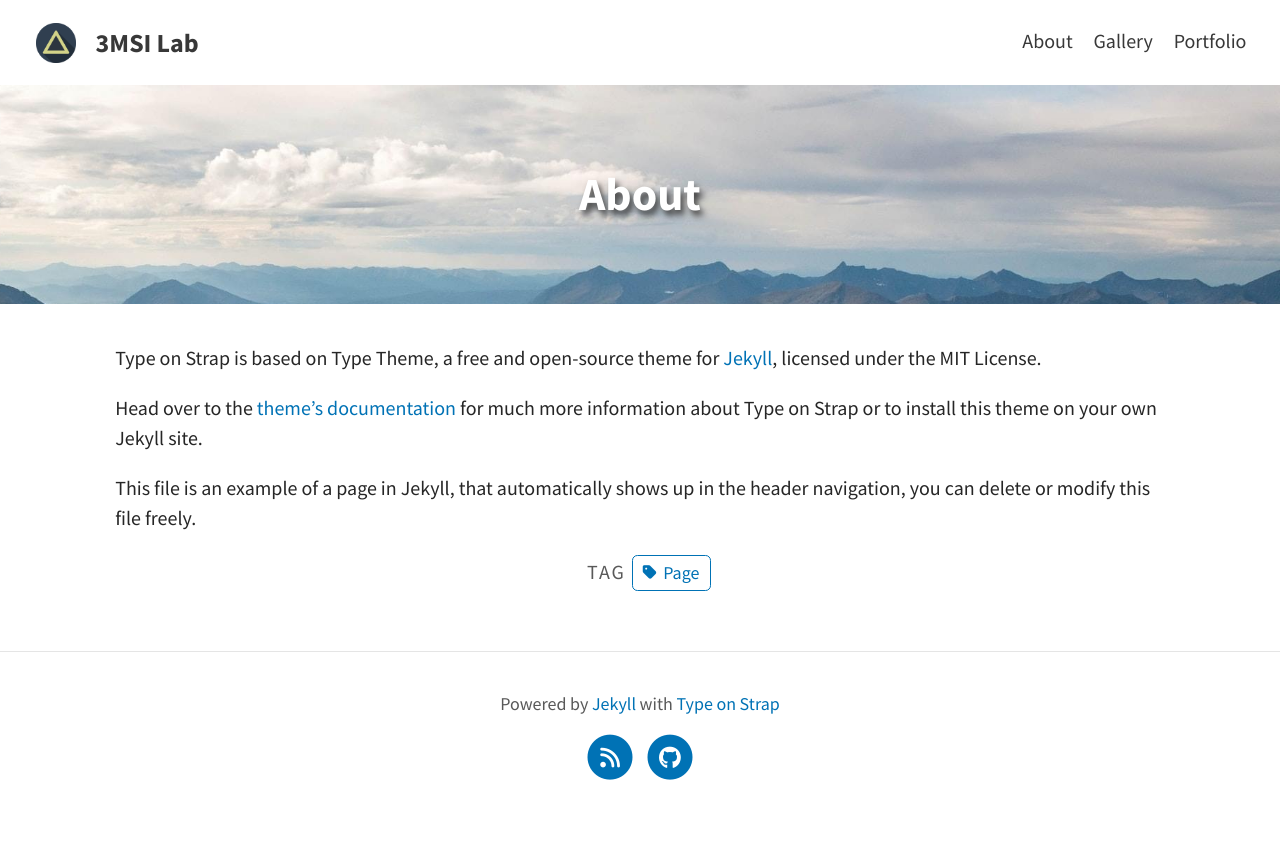
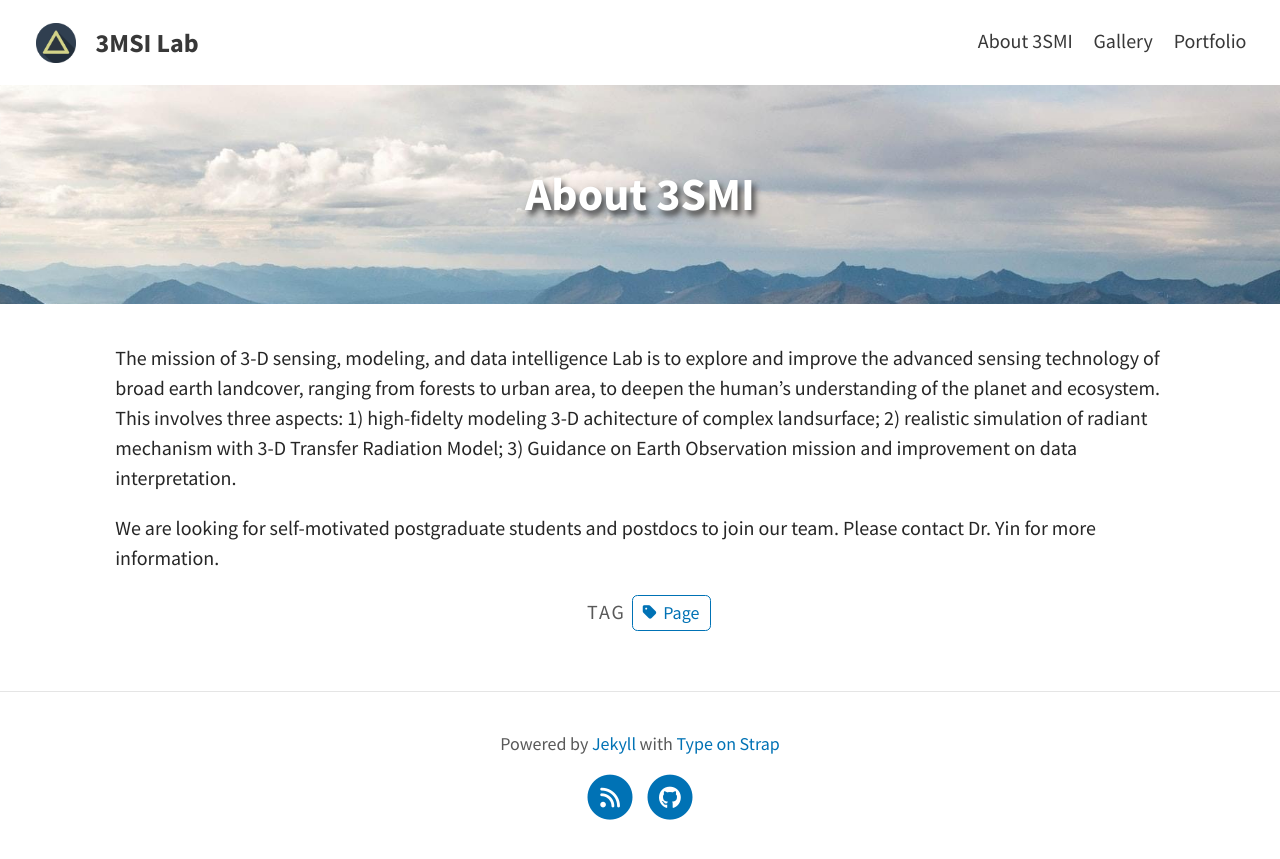
Before and after one commit to ZhouCailin/yinlab, a Jekyll site: the page built from pages/about.md, in a window 1280 px wide. Shown: the top 859 px of the page. Built offline with Jekyll 4.4.1, drawn with Linux system fonts in a browser that asks for light colours; a script that is not in the unit is left out.

Commit message:
Update about.md

```diff
--- a/pages/about.md
+++ b/pages/about.md
@@ -1,13 +1,11 @@
 ---
 layout: page
-title: About
+title: About 3SMI
 permalink: /about/
 feature-img: "assets/img/pexels/travel.jpeg"
 tags: [Page]
 ---
 
-Type on Strap is based on Type Theme, a free and open-source theme for [Jekyll](http://jekyllrb.com/), licensed under the MIT License.
+The mission of 3-D sensing, modeling, and data intelligence Lab is to explore and improve the advanced sensing technology of broad earth landcover, ranging from forests to urban area, to deepen the human's understanding of the planet and ecosystem. This involves three aspects: 1) high-fidelty modeling 3-D achitecture of complex landsurface; 2) realistic simulation of radiant mechanism with 3-D Transfer Radiation Model; 3) Guidance on Earth Observation mission and improvement on data interpretation.
 
-Head over to the [theme's documentation](https://github.com/sylhare/Type-on-Strap) for much more information about Type on Strap or to install this theme on your own Jekyll site.
-
-This file is an example of a page in Jekyll, that automatically shows up in the header navigation, you can delete or modify this file freely.
+We are looking for self-motivated postgraduate students and postdocs to join our team. Please contact Dr. Yin for more information.
```
